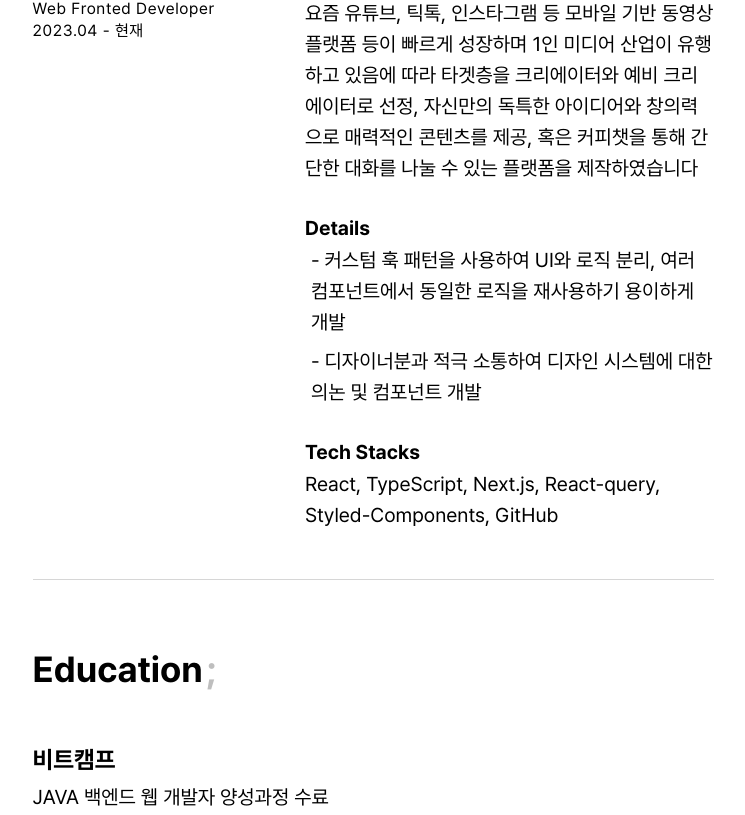
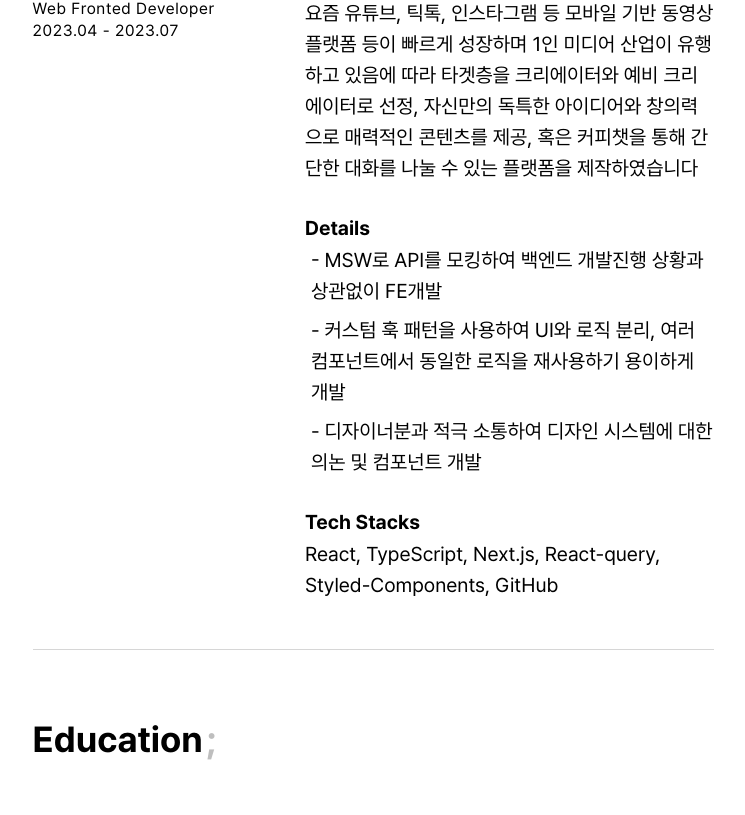
Before and after one commit to cherryc0ck/resume, a Next.js app: page / in a window 1280 px wide. Shown: the part 1794-2609 px from the top of the page, without its empty margins (267-1012 px from the left). Built offline with nearby package versions, Linux system fonts and the light colour scheme.

Commit message:
:lipstick: details 텍스트 추가

```diff
--- a/src/components/domain/resume/sideProject/SideProject.tsx
+++ b/src/components/domain/resume/sideProject/SideProject.tsx
@@ -9,12 +9,14 @@ const DATA = [
       url: "https://github.com/cround-team",
       position: "Web Fronted Developer",
       startDate: "2023.04",
+      endDate: "2023.07",
     },
     project: {
       name: "크라운드 - 크리에이터를 위한 서비스",
       desc: "요즘 유튜브, 틱톡, 인스타그램 등 모바일 기반 동영상 플랫폼 등이 빠르게 성장하며 1인 미디어 산업이 유행하고 있음에 따라 타겟층을 크리에이터와 예비 크리에이터로 선정,  자신만의 독특한 아이디어와 창의력으로 매력적인 콘텐츠를 제공, 혹은 커피챗을 통해 간단한 대화를 나눌 수 있는 플랫폼을 제작하였습니다",
       url: "https://cround-client.vercel.app/",
       details: [
+        "MSW로 API를 모킹하여 백엔드 개발진행 상황과 상관없이 FE개발",
         "커스텀 훅 패턴을 사용하여 UI와 로직 분리, 여러 컴포넌트에서 동일한 로직을 재사용하기 용이하게 개발",
         "디자이너분과 적극 소통하여 디자인 시스템에 대한 의논 및 컴포넌트 개발",
       ],
```
